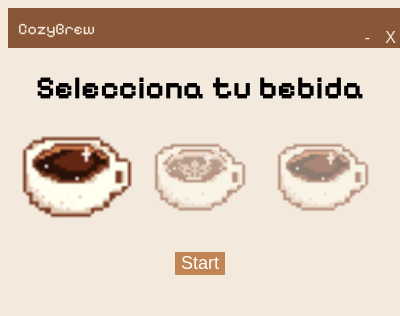
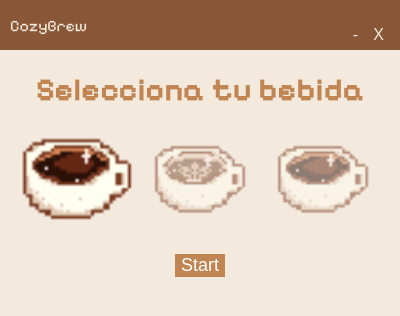
Before and after one commit to SharkkTeeth/CozyBrew, an Electron app: page index.html in a window 400 px wide. Drawn offline with Linux system fonts and the light colour scheme.

Commit message:
little bar fix

```diff
--- a/css/style.css
+++ b/css/style.css
@@ -7,9 +7,28 @@
   --font-color: #c08552;
 }
 
+html,
+body {
+  margin: 0;
+  padding: 0;
+  font-family: "Pixelify Sans", sans-serif;
+  color: var(--font-color);
+  text-align: center;
+  background-color: #f3e9dc;
+}
+
+.main-app {
+  display: flex;
+  flex-direction: column;
+  flex-wrap: nowrap;
+  width: 100%;
+  height: 100%;
+  overflow: hidden;
+}
+
 .custom-titlebar {
-  width: 100%;
-  height: 30px;
+  width: 95%;
+  height: 40px;
   background: var(--secundario);
   color: var(--blanco);
   display: flex;
@@ -31,12 +50,6 @@
 
 .titlebar-buttons button:hover {
   color: var(--blanco);
-}
-
-body {
-  font-family: "Pixelify Sans", sans-serif;
-  text-align: center;
-  background-color: #f3e9dc;
 }
 
 .selector img {
--- a/index.html
+++ b/index.html
@@ -14,6 +14,7 @@
     <title>CozyBrew</title>
   </head>
   <body>
+    <div class="main-app">
       <!--Barra de titulo-->
 
       <div class="custom-titlebar">
@@ -55,7 +56,7 @@
         <button id="startStopBtn" onclick="toggleTimer()">iniciar</button>
         <button id="resetBtn" onclick="resetTimer()">Reiniciar</button>
       </div>
-
+    </div>
     <!--Enlace de Script-->
     <script src="js/renderer.js"></script>
     <script src="js/script.js"></script>
--- a/main.js
+++ b/main.js
@@ -13,6 +13,7 @@ app.whenReady().then(() => {
     fullscreenable: false,
     webPreferences: {
       nodeIntegration: true,
+      devTools: true,
       preload: path.join(__dirname, "js/preload.js"),
       contextIsolation: true,
       enableRemoteModule: false,
```
Lines whose indentation alone changed are shown as unchanged.
